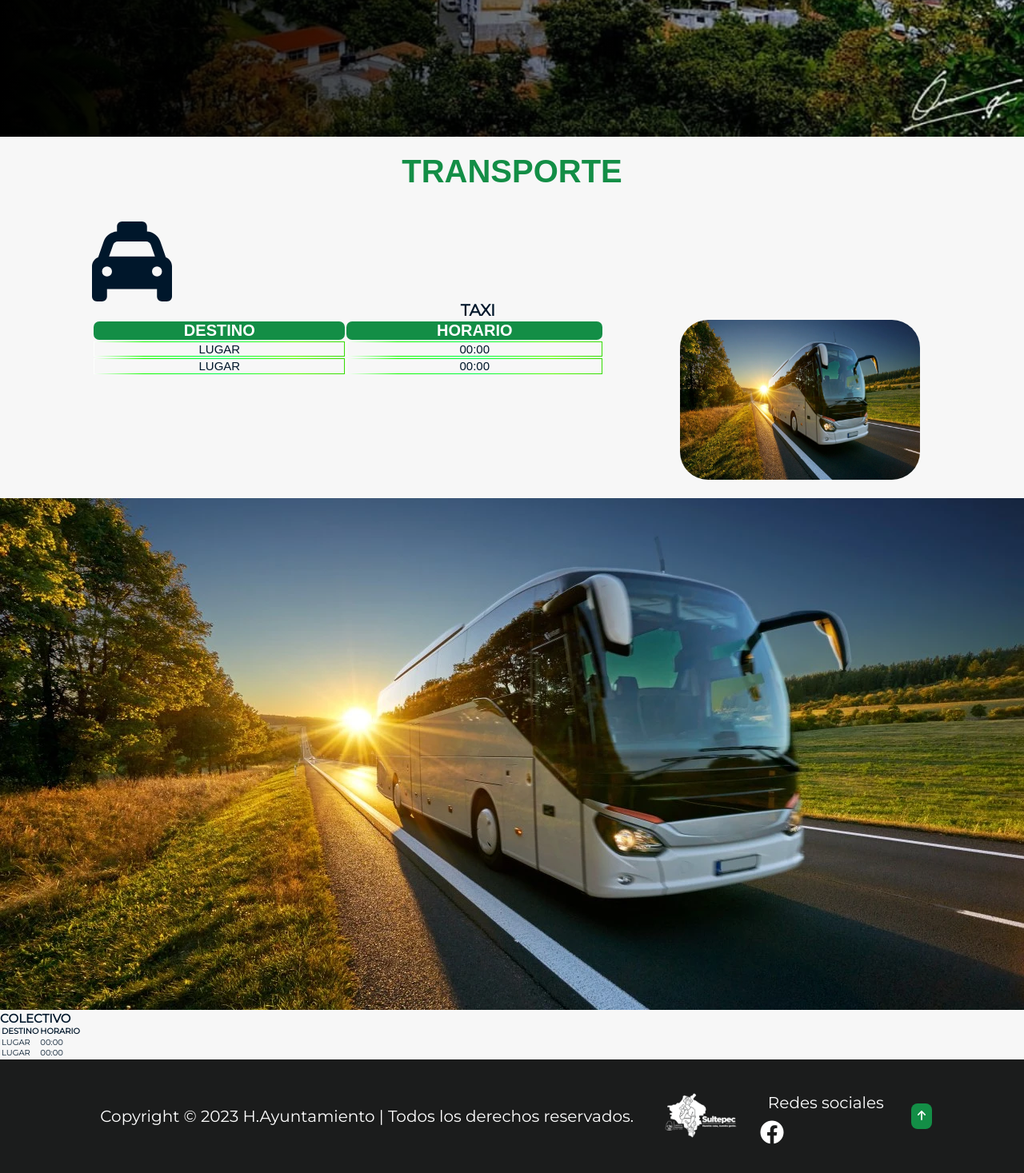
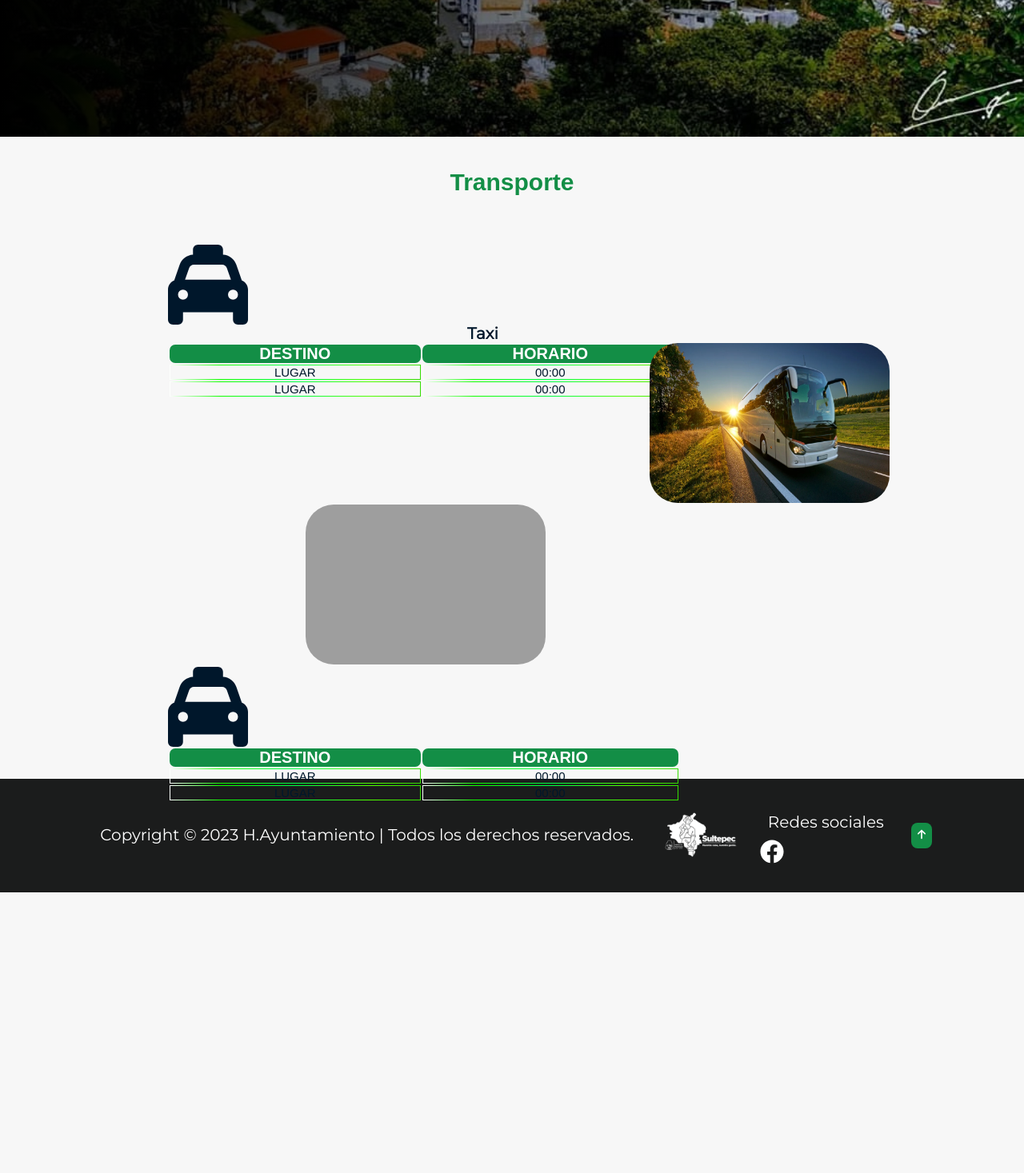
Before and after one commit to angelcruz07/WebSite-Turismo, a PHP site: page /WebSite-Turismo/php/services.php in a window 1280 px wide. Shown: the part 622-2089 px from the top of the page at 80% size. After the commit the page ends 1738 px from the top, so only its background shows below. Run offline with PHP 8.4, Linux system fonts and the light colour scheme; grey boxes are pictures that could not be loaded.

Commit message:
Estilos de hospedaje, y modifciacion en la seccion de servicios

```diff
--- a/assets/css/lodging.css
+++ b/assets/css/lodging.css
@@ -1,8 +1,8 @@
 /* Desing of seccion lodging */
 #lodging {
+    padding:var(--standard-padding);
     background: var(--background-secundary);
 }
-
 .lodging {
     padding: var(--standard-padding);
 }
--- a/assets/css/services.css
+++ b/assets/css/services.css
@@ -1,6 +1,23 @@
 #services {
     padding: var(--standard-padding);
 }
+
+.services-box{
+  display:flex;
+}
+
+
+
+
+
+
+
+
+
+
+
+
+
 
 .container-front-page {
     position: relative;
@@ -80,6 +97,13 @@ width: 48%;
   position: relative;
   left:70%;
 }
+.img-services-lefth{
+  width:300px;
+  height:200px;
+  border-radius:35px;
+  position: relative;
+  left:20%;
+}
 .table-services{
   position:absolute;
   width:50%;
--- a/partials/header2.php
+++ b/partials/header2.php
@@ -12,13 +12,13 @@
   <link rel="stylesheet" href="<?php echo $url; ?>/assets/css/navbar.css" type="text/css">
   <link rel="stylesheet" href="<?php echo $url; ?>/assets/css/events.css" type="text/css">
   <link rel="stylesheet" href="<?php echo $url; ?>/assets/css/attractive.css">
-  <link rel="stylesheet" href="<?php echo $url; ?>/assets/css/gastronomy.css" type="text/css">
-  <link rel="stylesheet" href="<?php echo $url; ?>/assets/css/blog.css" type="text/css">
+  <link rel="stylesheet" href="<?php echo $url; ?>/assets/css/attractive.css">
+  <link rel="stylesheet" href="<?php echo $url; ?>/assets/css/lodging.css" type="text/css">
+  <link rel="stylesheet" href="<?php echo $url; ?>/assets/css/services.css" type="text/css">
   <link rel="stylesheet" href="<?php echo $url; ?>/assets/css/blog.css" type="text/css">
   <script defer src="<?php echo $url; ?>/assets/js/blog.js"></script>
   <link rel="stylesheet" href="<?php echo $url; ?>/assets/css/login.css" type="text/css">
   <link rel="stylesheet" href="<?php echo $url; ?>/assets/css/footer.css" type="text/css">
-  <link rel="stylesheet" href="<?php echo $url; ?>/assets/css/services.css" type="text/css">
 
   <title>Visita sultepec</title>
 </head>
--- a/php/services.php
+++ b/php/services.php
@@ -1,64 +1,95 @@
 <?php
 require "../partials/header2.php";
 require "../partials/navbar.php";
-$url = "http://" . $_SERVER['HTTP_HOST'] . "/WebSite-Turismo/assets/imgServices";
+$url = "http://" . $_SERVER['HTTP_HOST'] . "/WebSite-Turismo";
 ?>
+
+
 <div class="container-front-page">
     <div class="degraded"></div>
      <div class="title-front-page">
        <h1>Servicios</h1>
      </div>
-  <img src="<?php echo $url ?>/fondo-services.webp" alt="Portada de Servicios" title="Servicios" class="image-front-page">
+  <img src="<?php echo $url ?>/assets/imgServices/fondo-services.webp" alt="Portada de Servicios" title="Servicios" class="image-front-page">
 </div>
-<div class="title">
-  <h1>TRANSPORTE</h1>  </div>
+
+
+<section class="services" id="services">
+  <h1 class="title-index">Transporte</h1>
+
   <div class="container-services">
+
+  <div class="service-box">
+  <div class="services-rigth">
   <div class="icons">
       <img  src="<?php echo $url ?>/assets/icons/taxi.svg" alt="Icono taxi" title="icon-taxi">
   </div>
-    <div class="services">
-    <h2 class="subtitle">TAXI</h2>
+
+    <h2 class="subtitle">Taxi</h2>
+
   <table class="table-services">
-
+    <thead>
       <tr>
         <th>DESTINO</th>
         <th>HORARIO</th>
       </tr>
+    </thead>
+    <tbody>
       <tr>
         <td>LUGAR</td>
         <td>00:00    </td>
      </tr>
      <tr>
         <td>LUGAR</td>
-    <td>00:00</td>
+        <td>00:00    </td>
      </tr>
-    </table> </div>
-    <img src="<?php echo $url ?>/bus.webp" alt="" class="img-services">
+    </tbody>
+  </table>
 </div>
+</div>
+
+
+
+<div class="service-image-right">
+  <img src="<?php echo $url ?>/assets/imgServices/bus.webp" alt="" class="img-services">
+</div>
+
 <!-- seccion 2 -->
-<div class="container-services-2">
-  <img src="<?php echo $url ?>/bus.webp" alt="" class="img-services-dos">
-  <div class="icons-2">
-    <!-- ICONOOO -->
+
+<div class="services-left">
+    <div class="service-image-left">
+      <img src="<?php echo $url ?>/assets/imgServices/" alt="" class="img-services-lefth">
     </div>
-  <div class="services-2">
-    <h2 class="colectivo-2"> COLECTIVO</h2>
-    <table class="table-services-2">
+    <div class="icons">
+      <img  src="<?php echo $url ?>/assets/icons/taxi.svg" alt="Icono taxi" title="icon-taxi">
+    </div>
+
+<div class="service-left">
+<table class="table-services">
+    <thead>
       <tr>
         <th>DESTINO</th>
         <th>HORARIO</th>
       </tr>
+    </thead>
+    <tbody>
       <tr>
         <td>LUGAR</td>
-        <td>00:00</td>
+        <td>00:00    </td>
      </tr>
      <tr>
         <td>LUGAR</td>
-        <td>00:00</td>
-      </tr></table>
+        <td>00:00    </td>
+     </tr>
+    </tbody>
+  </table>
         </div>
       </div>
     </div>
+  </div>
+</div>
+</section>
+
 
 <?php
 require "../partials/footer.php"
```
Also changed, not shown: php/lodging.php (+17 -2 lines), admin/assets/imgEvent/1697555328_Captura de pantalla (2).png (added), admin/assets/imgEvent/1697555466_atardecer.png (added), assets/img/hotel.jpg (renamed from assets/img/imagen_hotel.jpg). Lines whose indentation alone changed are shown as unchanged.
